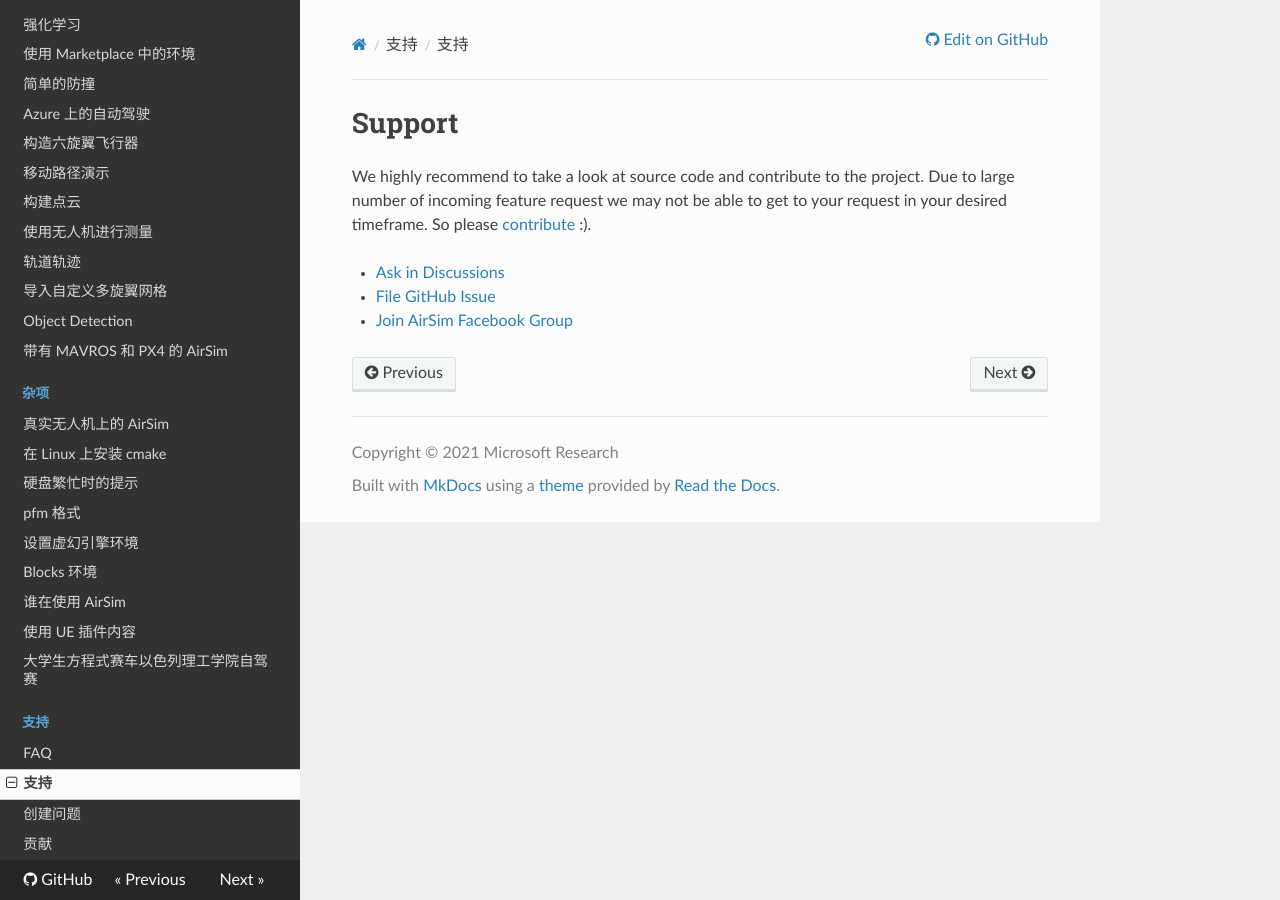
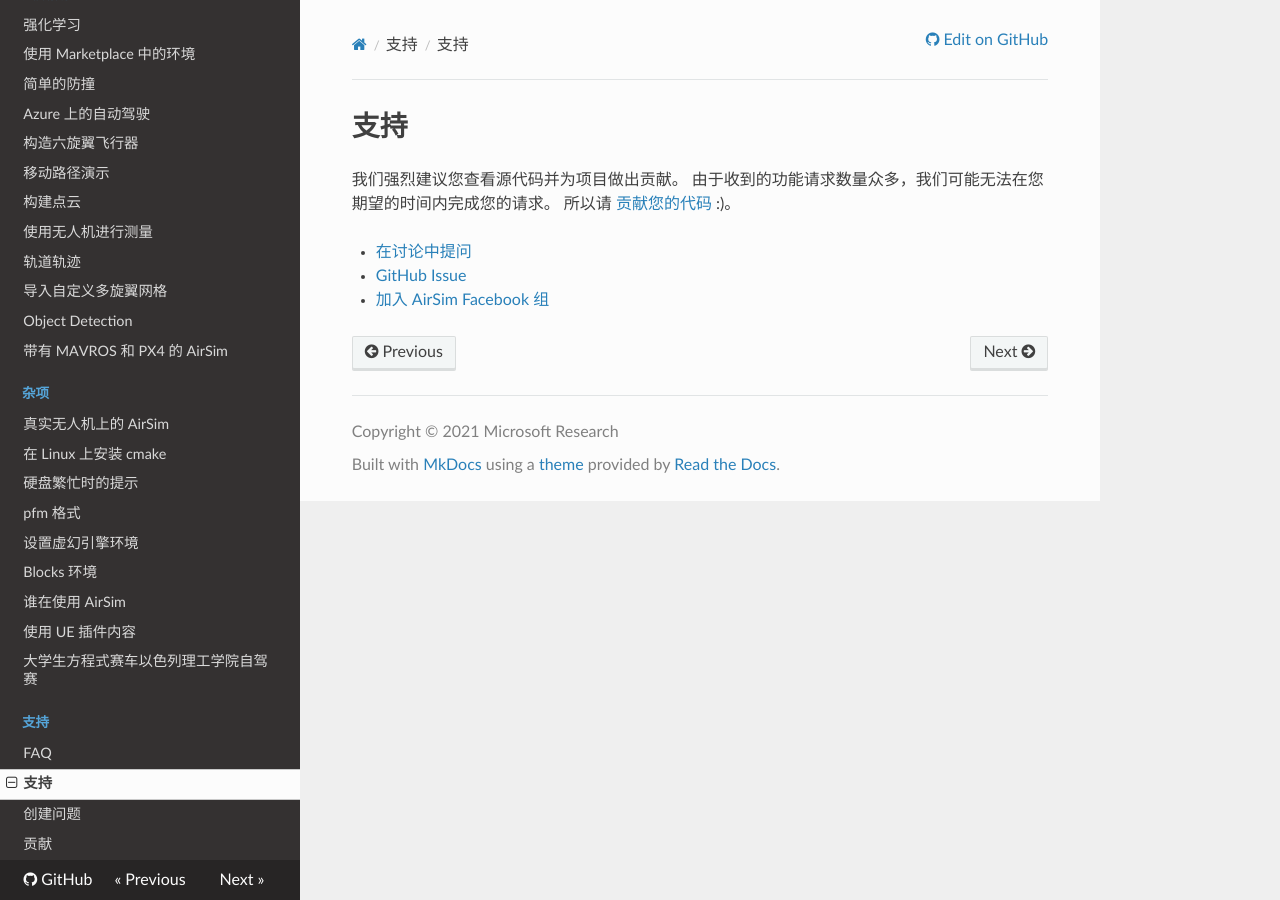
Before and after one commit to nongfu212/air_doc, an MkDocs documentation site: the page built from docs/SUPPORT.md, in a window 1280 px wide. Built offline with MkDocs 1.6.1, drawn with Linux system fonts in a browser that asks for light colours; nearby versions of some CDN libraries.

Commit message:
更新 SUPPORT.md

```diff
--- a/docs/SUPPORT.md
+++ b/docs/SUPPORT.md
@@ -1,7 +1,10 @@
-# Support
+# 支持
 
-We highly recommend to take a look at source code and contribute to the project. Due to large number of incoming feature request we may not be able to get to your request in your desired timeframe. So please [contribute](CONTRIBUTING.md) :).
+我们强烈建议您查看源代码并为项目做出贡献。
+由于收到的功能请求数量众多，我们可能无法在您期望的时间内完成您的请求。
+所以请 [贡献您的代码](CONTRIBUTING.md) :)。
 
-* [Ask in Discussions](https://github.com/microsoft/AirSim/discussions)
-* [File GitHub Issue](https://github.com/Microsoft/AirSim/issues)
-* [Join AirSim Facebook Group](https://www.facebook.com/groups/1225832467530667/)
+
+* [在讨论中提问](https://github.com/microsoft/AirSim/discussions)
+* [GitHub Issue](https://github.com/Microsoft/AirSim/issues)
+* [加入 AirSim Facebook 组](https://www.facebook.com/groups/1225832467530667/)
```
